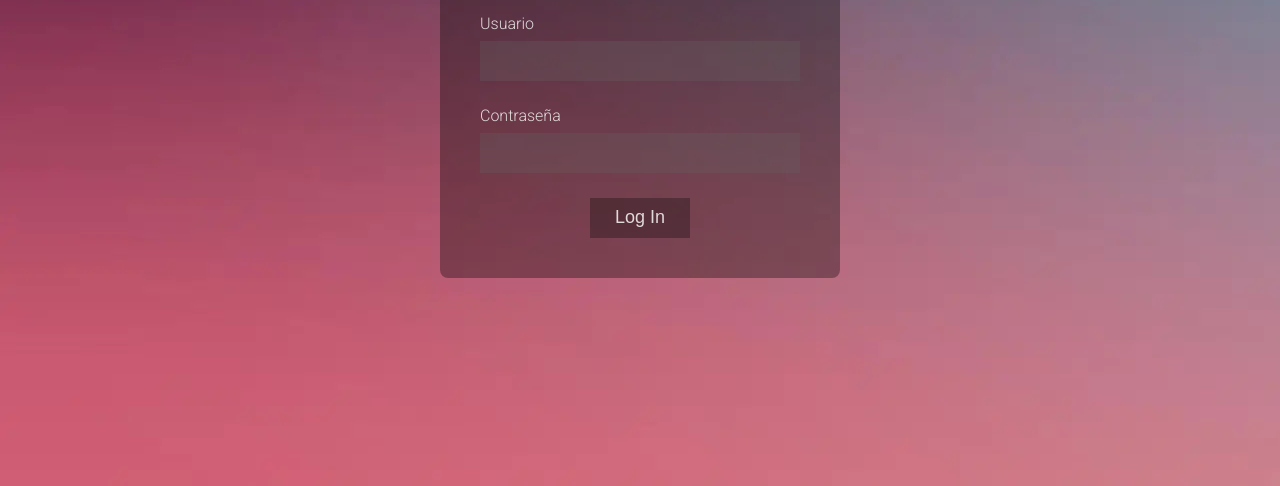
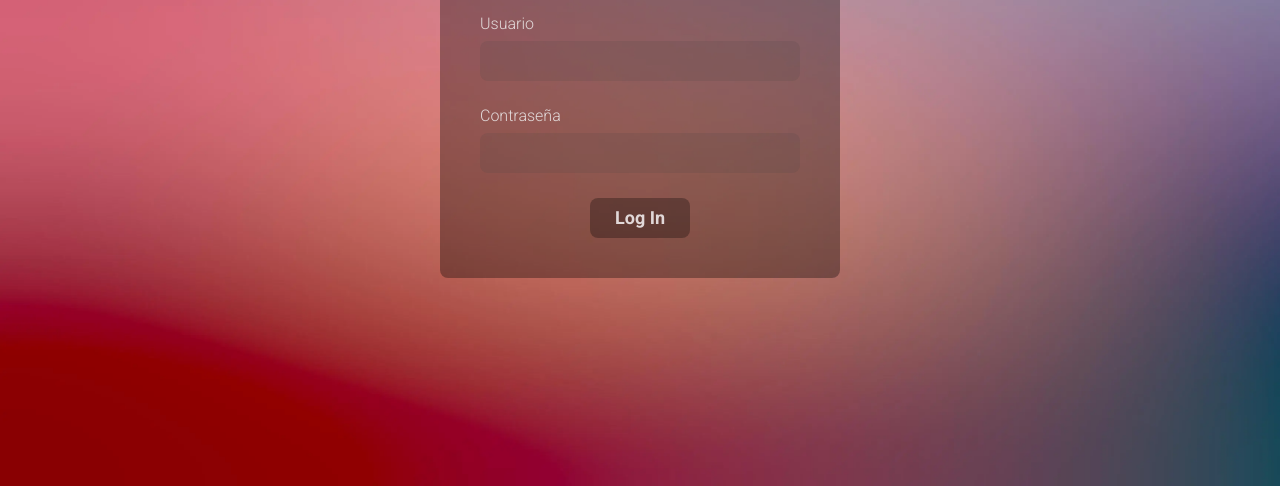
Before and after one commit to DeniseCardozo/TeburuPortal, a plain HTML site: page index.html in a window 1280 px wide. Shown: the part 314-800 px from the top of the page. Drawn offline with Linux system fonts and the light colour scheme.

Commit message:
fix(styles.css): fix logIn styles

```diff
--- a/css/styles.css
+++ b/css/styles.css
@@ -5,9 +5,12 @@
 
 body {
     margin: 0;
-    background: url(/image/fondo.webp);
     width: 100%;
-    height: 100vh;
+    min-height: 100vh;
+    background: url(/image/fondo.webp) no-repeat;
+    background-size: cover;
+    background-attachment: scroll;
+
 }
 
 .container_LogIn {
@@ -39,7 +42,7 @@ body, .container_LogIn, .form_LogIn {
 }
 
 
-.label_LogIn, .input_LogIn {
+.label_LogIn, .input_LogIn, .button_LogIn {
     display: block;
     width: 100%;
     font-family: 'Roboto', sans-serif;
@@ -49,18 +52,21 @@ body, .container_LogIn, .form_LogIn {
     height: 40px;
     border: none;
     font-size: 18px;
+    border-radius: 8px;
 }
 
 .input_LogIn {
-    background-color:  rgba(101, 98, 98, 0.29);
+    background-color:  rgba(83, 67, 67, 0.177);
     padding-left: 20px;
     color: rgb(208, 196, 181);
     margin: 8px 0 25px 0;
+
 }
 
 .button_LogIn {
     width: 100px;
     background-color:  rgba(0, 0, 0, 0.29);
+    font-weight: bolder;
 }
 
 .button_LogIn:hover {
```
